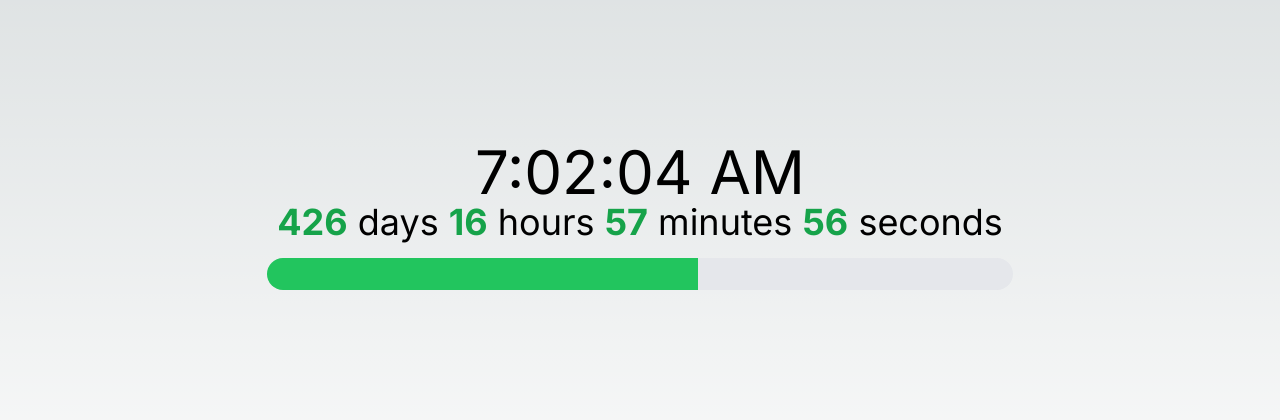
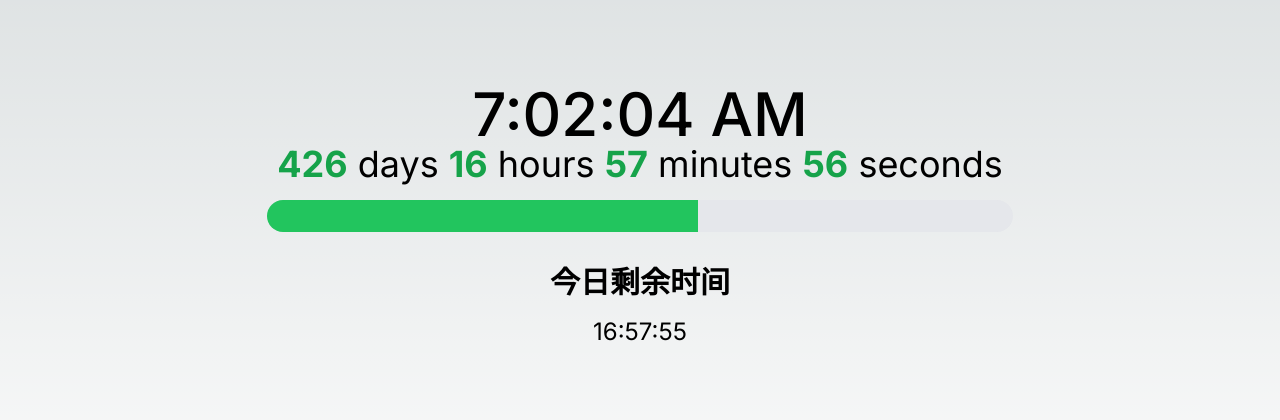
Before and after one commit to scooorpion/gaokao, a Next.js app: page / in a window 1280 px wide. Shown: the part 184-604 px from the top of the page. Built offline with nearby package versions, Linux system fonts and the light colour scheme.

Commit message:
add today countdown

```diff
--- a/app/page.tsx
+++ b/app/page.tsx
@@ -2,6 +2,7 @@
 import Clock from '../components/Clock';
 import Countdown from '../components/Countdown';
 import ProgressBar from '../components/ProgressBar';
+import TodayCountdown from '../components/TodayCountdown';
 
 const Home = () => {
   return (
@@ -9,6 +10,7 @@ const Home = () => {
       <Clock />
       <Countdown />
       <ProgressBar />
+      <TodayCountdown />
     </div>
   );
 };
--- a/components/Clock.tsx
+++ b/components/Clock.tsx
@@ -10,7 +10,7 @@ const Clock = () => {
   }, []);
 
   return (
-    <div className="text-6xl text-center dark:text-white">
+    <div className="text-6xl text-center dark:text-white font-medium">
       {time.toLocaleTimeString()}
     </div>
   );
--- /dev/null
+++ b/components/TodayCountdown.tsx
@@ -0,0 +1,38 @@
+"use client"
+import { useState, useEffect } from 'react';
+
+const TodayCountdown: React.FC = () => {
+  const [remainingTime, setRemainingTime] = useState<number>(calculateRemainingTime());
+
+  useEffect(() => {
+    const interval = setInterval(() => {
+      setRemainingTime(calculateRemainingTime());
+    }, 1000);
+
+    return () => clearInterval(interval);
+  }, []);
+
+  function calculateRemainingTime(): number {
+    const now = new Date();
+    const endOfDay = new Date(now);
+    endOfDay.setHours(23, 59, 59, 999); // 设置今天结束时间为23:59:59
+    const difference = endOfDay.getTime() - now.getTime();
+    return difference > 0 ? difference : 0;
+  }
+
+  function formatTime(ms: number): string {
+    const seconds = Math.floor((ms / 1000) % 60);
+    const minutes = Math.floor((ms / (1000 * 60)) % 60);
+    const hours = Math.floor((ms / (1000 * 60 * 60)) % 24);
+    return `${hours.toString().padStart(2, '0')}:${minutes.toString().padStart(2, '0')}:${seconds.toString().padStart(2, '0')}`;
+  }
+
+  return (
+    <div className="text-center mt-8">
+      <h1 className="text-3xl font-bold mb-4">今日剩余时间</h1>
+      <div className="text-2xl">{formatTime(remainingTime)}</div>
+    </div>
+  );
+};
+
+export default TodayCountdown;
```
